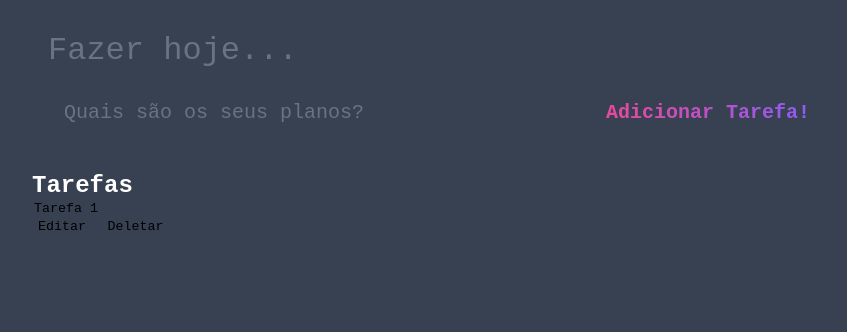
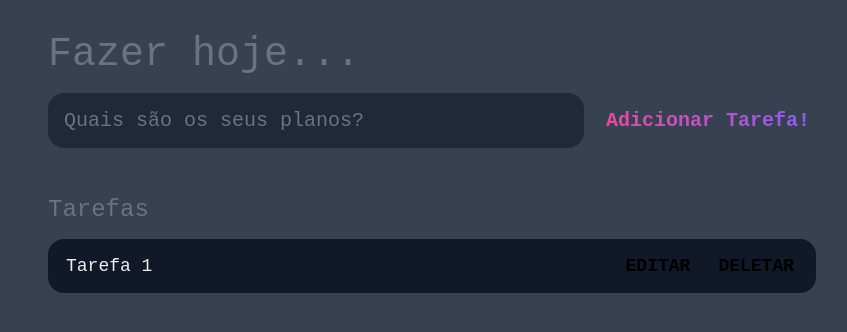
Before and after one commit to anacarolbizinoto/to-do-list, a plain HTML site: page index.html in a window 1280 px wide. Shown: the whole page, without its empty margins (208-1055 px from the left). Drawn offline with Linux system fonts and the light colour scheme.

Commit message:
evoluçao no css e correçao da definiçao da div tarefa e funcoes

```diff
--- a/index.html
+++ b/index.html
@@ -21,15 +21,17 @@
         <section class="lista-de-tarefas">
             <h2>Tarefas</h2>
 
-            <div class="estatico">
-                <input type="text" class="text" value="Tarefa 1" readonly>
+            <div id="tarefas">
 
-            </div>
+                <div class="tarefa">
+                    <div class="conteudo">
+                    <input type="text" class="texto" value="Tarefa 1" readonly>
+                </div>
 
-            <div class="funcoes">
-                <button class="editar">Editar</button>
-                <button class="deletar">Deletar</button>
-
+                <div class="funcoes">
+                    <button class="editar">Editar</button>
+                    <button class="deletar">Deletar</button>
+                </div>
             </div>
         </section>
     </main>
--- a/style.css
+++ b/style.css
@@ -30,8 +30,8 @@ header {
 }
 
 
-header h1 {
-    font-size: 2.5 rem;
+h1 {
+    font-size: 2.5rem;
     font-weight: 300;
     margin-bottom: 1rem;
     color: var(--gray)
@@ -52,7 +52,7 @@ input, button {
 #nova-tarefa-input {
     font-size: 1.25rem;
     flex: 1 1 0%;
-    background-color: var (--darker);
+    background-color: var(--darker);
     padding: 1rem;
     border-radius: 1rem;
     margin-right: 1rem;
@@ -76,17 +76,70 @@ input, button {
 }
 
 #nova-tarefa-submeter:hover {
-    opacity: 0.8;
+    opacity: 0.9;
 }
 
 #nova-tarefa-submeter:active {
-    opacity: 0.5;
+    opacity: 0.4;
 }
 
 main {
     flex: 1 1 0%;
-    padding: 2 rem 1 rem;
     max-width: 800px;
     width: 100%;
     margin: 0 auto;
 }
+
+.lista-de-tarefas {
+    padding: 1rem;
+}
+
+h2 {
+    font-size: 1.5rem;
+    font-weight: 300;
+    color: var(--gray);
+    margin-bottom: 1rem;
+}
+
+#tarefas .tarefa {
+    display: flex;
+    background-color: var(--darkest);
+    padding: 1rem;
+    border-radius: 1rem;
+    margin-bottom: 1rem;
+    justify-content: space-between;
+}
+
+#tarefas .tarefa .conteudo .texto {
+    display: block;
+    color: var(--light);
+    font-size: 1.125rem;
+    width: 100%;
+    transition: 0.4s;
+}
+
+#tarefas .tarefa .conteudo .texto:not(:read-only) {
+    color: var(--pink);
+}
+
+#tarefas .tarefa .funcoes {
+    display: flex;
+    margin: 0 -0.5rem;
+}
+
+.tarefa .funcoes button {
+    cursor: pointer;
+    margin: 0 0.5rem;
+    font-size: 1.125rem;
+    font-weight: 700;
+    text-transform: uppercase;
+    transition: 0.4s;
+}
+
+.tarefa .funcoes button:hover {
+    opacity: 0.9;
+}
+
+.tarefa .funcoes button:active {
+    opacity: 0.4;
+}
```
